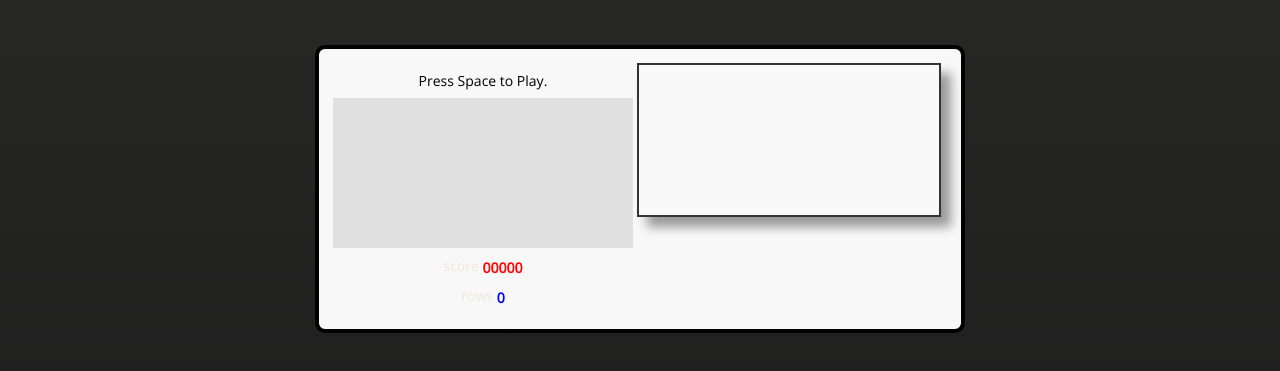
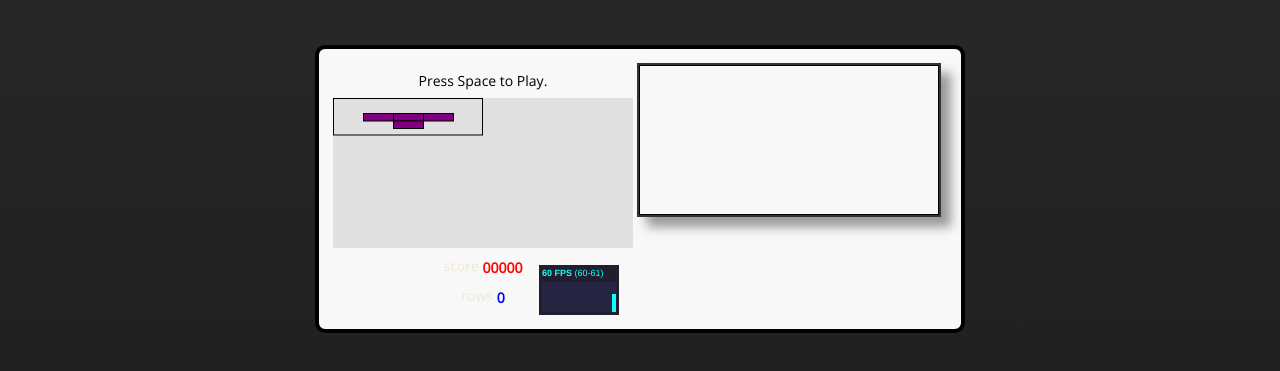
Before and after one commit to enderfire/enderfire.github.io, a plain HTML site: page index.html in a window 1280 px wide. Shown: the part 189-560 px from the top of the page. Drawn offline with nearby package versions, Linux system fonts and the light colour scheme.

Commit message:
Update index.html

```diff
--- a/index.html
+++ b/index.html
@@ -62,6 +62,7 @@
     #stats    { position: absolute; bottom: 0em; right: 1em; }
     </style>
 
+<script src="javascripts/stats.js"></script>
   <script>
     //-------------------------------------------------------------------------
     // base helper methods
```
